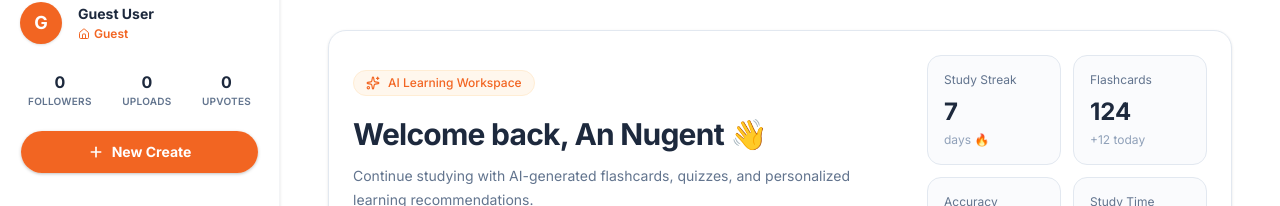
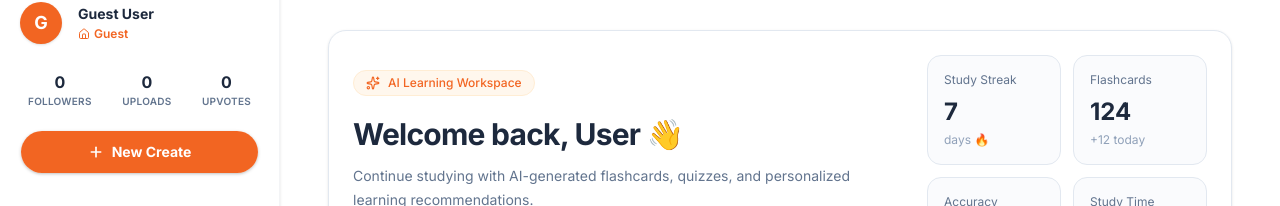
Before and after one commit to hoanghuan2005/swp391-project, a React app in the folder frontend/: page /ai-tools in a window 1280 px wide. Shown: the part 91-297 px from the top of the page. Built offline with nearby package versions, Linux system fonts and the light colour scheme; no server answers; the HTML template or start-up script is replaced by a standard one.

Commit message:
fix(ai-tools): welcome logged in user name dynamically

```diff
--- a/frontend/src/pages/ai/AIToolsPage.jsx
+++ b/frontend/src/pages/ai/AIToolsPage.jsx
@@ -1,4 +1,4 @@
-import React, { useState } from "react";
+import React, { useState, useEffect } from "react";
 import {
   BookOpen,
   BrainCircuit,
@@ -9,6 +9,7 @@ import {
   Layers,
 } from "lucide-react";
 import { useNavigate } from "react-router-dom";
+import axiosClient from "@/api/axiosClient";
 
 import AIFlashcardGenerator from "./ai_flashcard/AIFlashcardGenerator.jsx";
 import AIQuizGenerator from "./ai_quiz/AIQuizGenerator.jsx";
@@ -16,8 +17,21 @@ import AIQuizGenerator from "./ai_quiz/AIQuizGenerator.jsx";
 const AIQuizPage = () => {
   // Thêm state để lưu trữ bài học được chọn
   const [selectedData, setSelectedData] = useState(null);
+  const [userProfile, setUserProfile] = useState(null);
 
   const navigate = useNavigate();
+
+  useEffect(() => {
+    const fetchProfile = async () => {
+      try {
+        const res = await axiosClient.get("/api/profile");
+        setUserProfile(res.data);
+      } catch (err) {
+        console.error("Error fetching user profile:", err);
+      }
+    };
+    fetchProfile();
+  }, []);
 
   const handleNavigate = (view, data = null) => {
     if (view === "flashcard") {
@@ -85,7 +99,7 @@ const AIQuizPage = () => {
               </div>
 
               <h1 className="text-3xl font-bold tracking-tight text-slate-800">
-                Welcome back, An Nugent 👋
+                Welcome back, {userProfile?.fullName || "User"} 👋
               </h1>
 
               <p className="mt-3 text-sm leading-6 text-slate-500">
```
